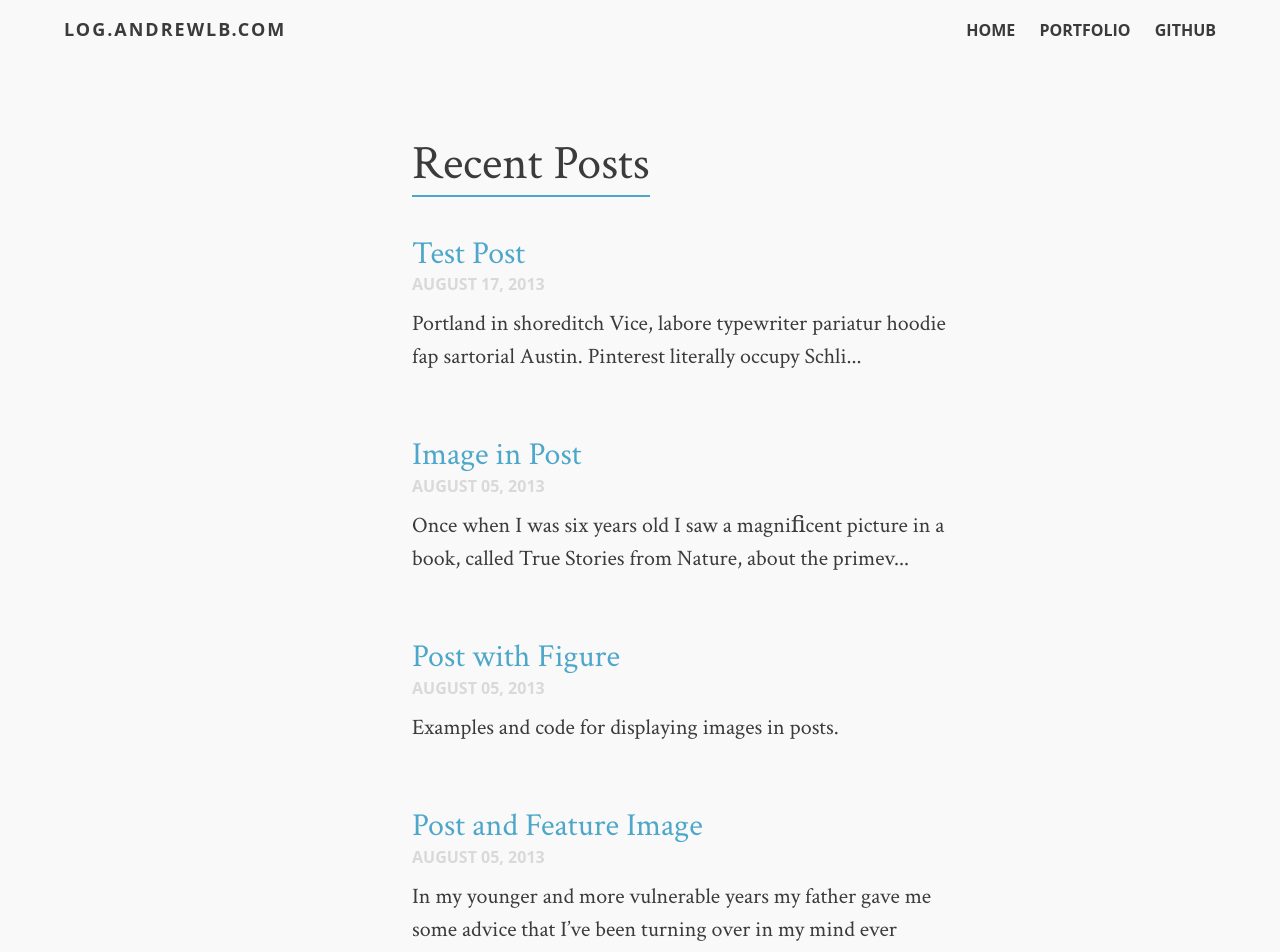
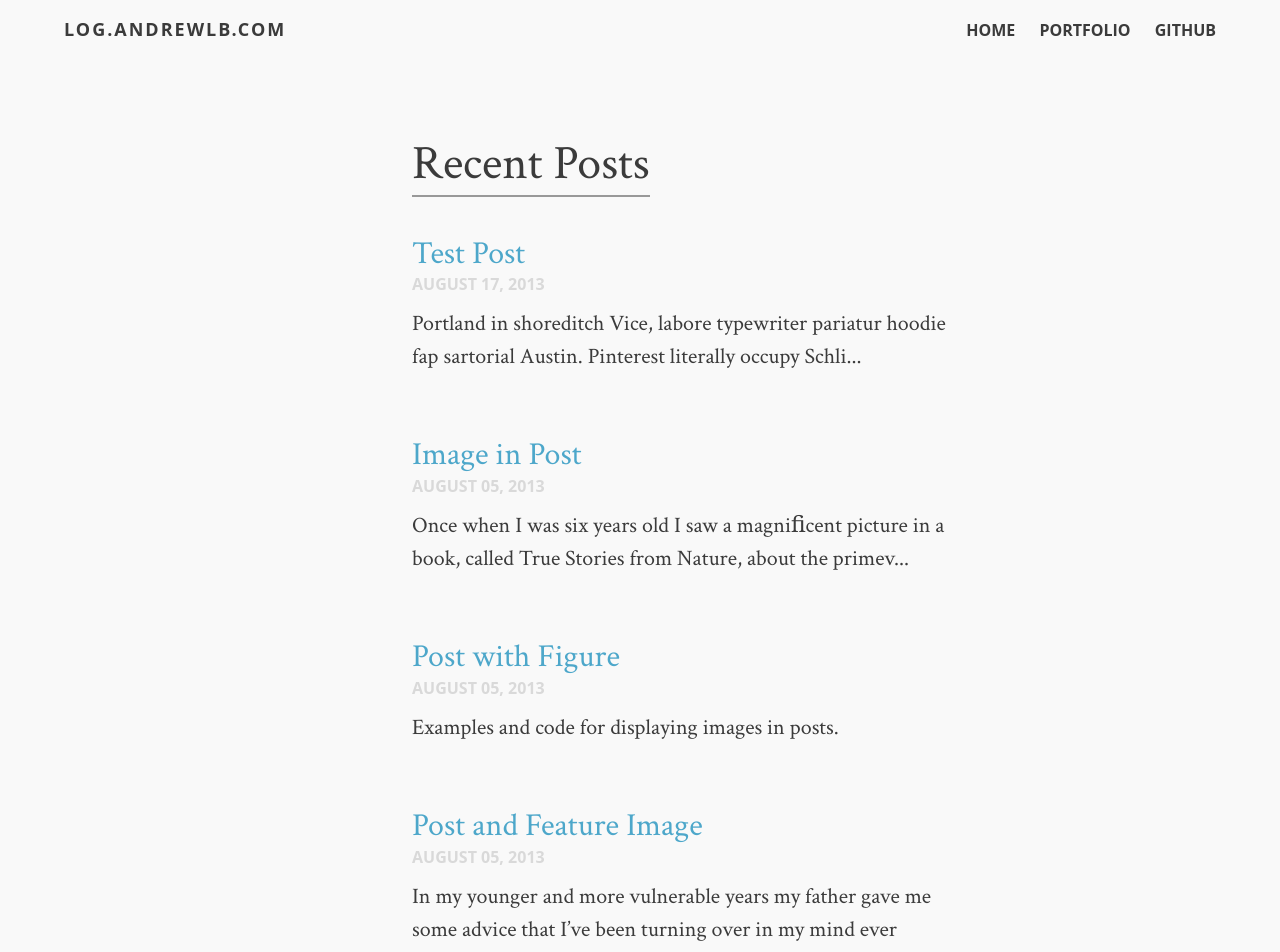
Before and after one commit to readywater/log.andrewlb.com, a Jekyll site: the page built from index.md, in a window 1280 px wide. Shown: the top 952 px of the page. Built offline with Jekyll 4.4.1, drawn with Linux system fonts in a browser that asks for light colours.

```diff
--- a/_sass/_styles.scss
+++ b/_sass/_styles.scss
@@ -141,7 +141,7 @@
 }
 
 .bb {
-    border-bottom: 2px solid $link;
+    border-bottom: 2px solid $grey-medium;
 }
 
 .pad-top {
```
